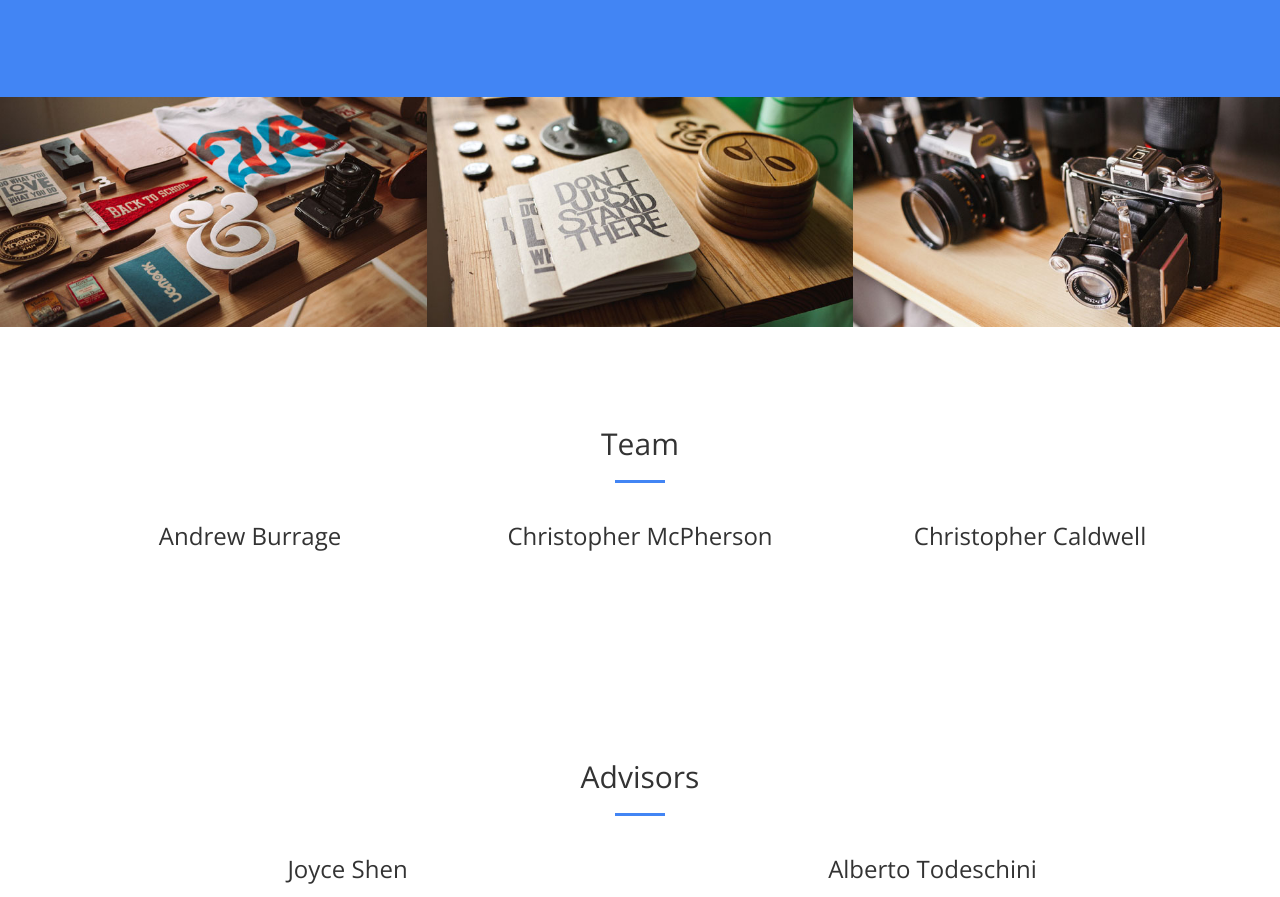
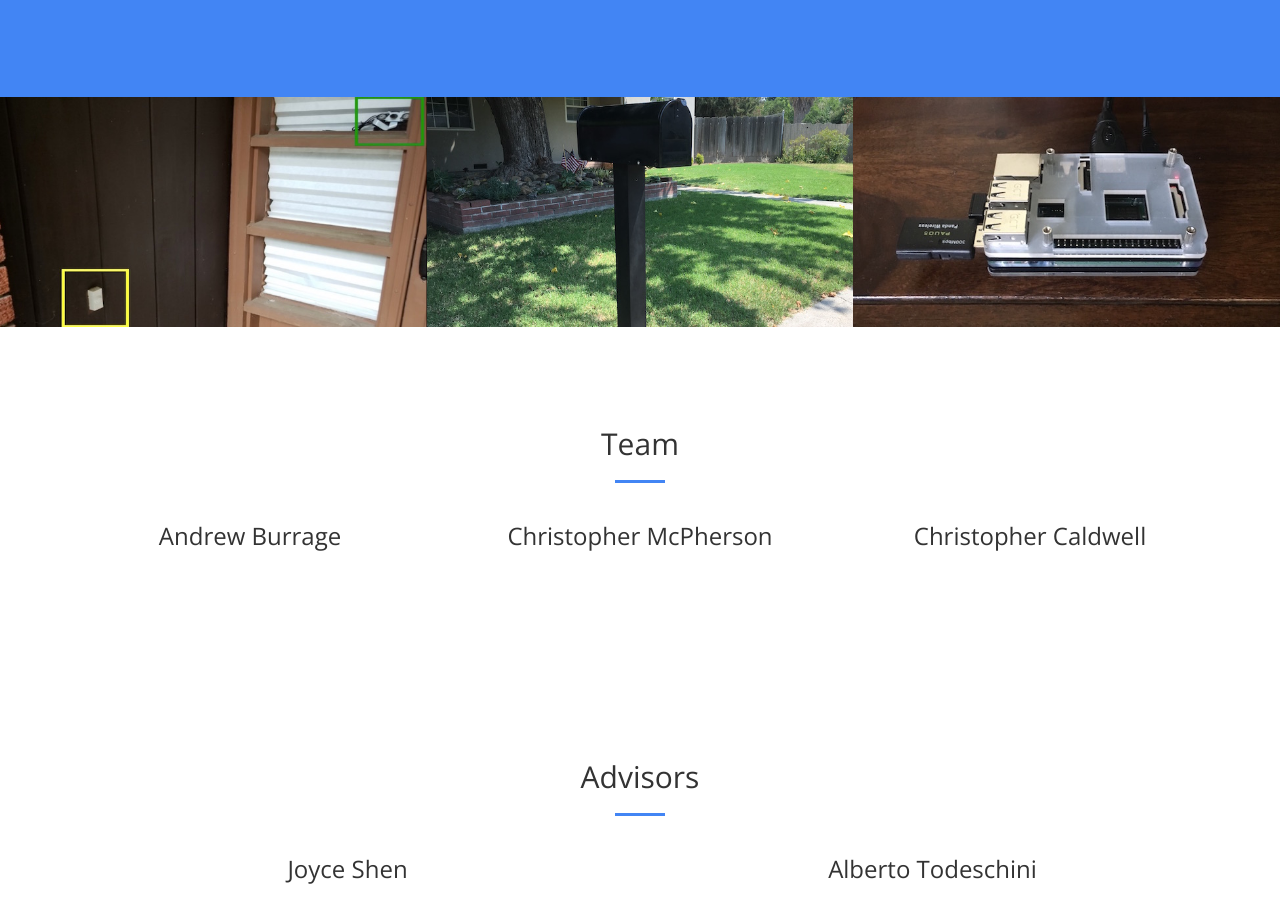
Before and after one commit to Fink-Security/FinkSecuritySite, a website: page index.html in a window 1280 px wide. Shown: the part 1453-2350 px from the top of the page. Drawn offline with nearby package versions, Linux system fonts and the light colour scheme.

Commit message:
lpr, mac, face rec, index.html update

```diff
--- a/index.html
+++ b/index.html
@@ -143,7 +143,7 @@
             <div class="row no-gutter popup-gallery">
                 <div class="col-lg-4 col-sm-6">
                     <a href="img/portfolio/fullsize/1.jpg" class="portfolio-box">
-                        <img src="img/portfolio/thumbnails/1.jpg" class="img-responsive" alt="">
+                        <img src="img/portfolio/thumbnails/fac_rec.jpg" class="img-responsive" alt="">
                         <div class="portfolio-box-caption">
                             <div class="portfolio-box-caption-content">
                                 <div class="project-category text-faded">
@@ -158,7 +158,7 @@
                 </div>
                 <div class="col-lg-4 col-sm-6">
                     <a href="img/portfolio/fullsize/2.jpg" class="portfolio-box">
-                        <img src="img/portfolio/thumbnails/2.jpg" class="img-responsive" alt="">
+                        <img src="img/portfolio/thumbnails/lpr.jpg" class="img-responsive" alt="">
                         <div class="portfolio-box-caption">
                             <div class="portfolio-box-caption-content">
                                 <div class="project-category text-faded">
@@ -173,7 +173,7 @@
                 </div>
                 <div class="col-lg-4 col-sm-6">
                     <a href="img/portfolio/fullsize/3.jpg" class="portfolio-box">
-                        <img src="img/portfolio/thumbnails/3.jpg" class="img-responsive" alt="">
+                        <img src="img/portfolio/thumbnails/mac.jpg" class="img-responsive" alt="">
                         <div class="portfolio-box-caption">
                             <div class="portfolio-box-caption-content">
                                 <div class="project-category text-faded">
@@ -190,7 +190,7 @@
         </div>
     </section>
 
-    <section id="team1">
+    <section id="team">
         <div class="container">
             <div class="row">
                 <div class="col-lg-12 text-center">
```
Also changed, not shown: img/portfolio/thumbnails/fac_rec.jpg (added), img/portfolio/thumbnails/lpr.jpg (added), img/portfolio/thumbnails/mac.jpg (added).
